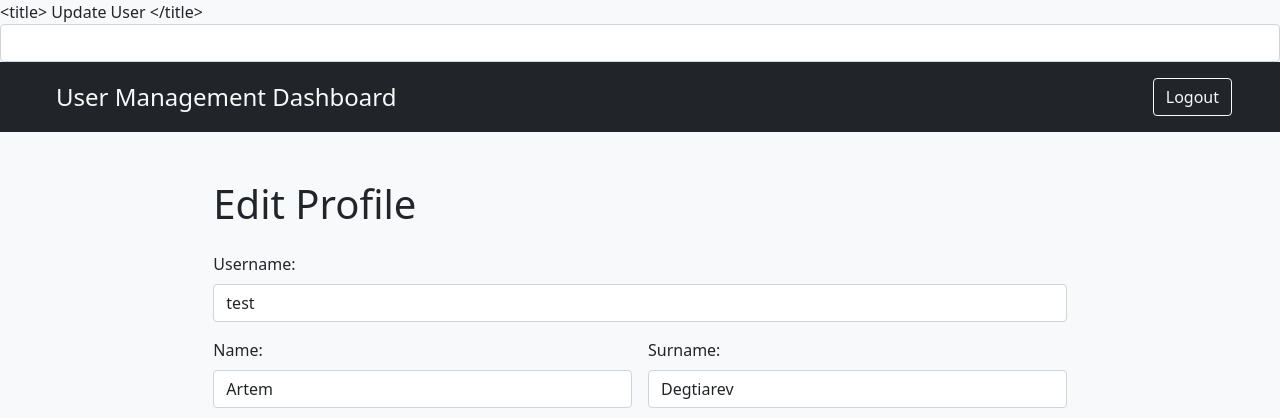
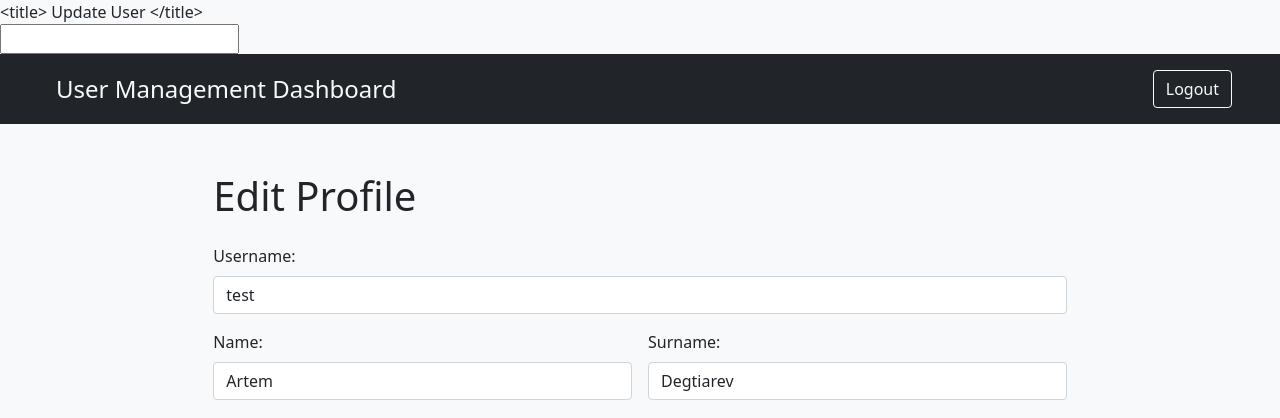
Before and after one commit to ak-hu/admin, a Django app: page /edit/3/ in a window 1280 px wide. Shown: the top 418 px of the page. Run offline with Django 4.2, Linux system fonts and the light colour scheme; a user stored in the database is signed in; data comes from the database, SQL or seed files in the repository; parts of the project's set-up code (start-up, migrations or seed data) failed here and were passed over; some libraries are stand-ins or nearby versions.

Commit message:
Update base.html

```diff
--- a/dashboard/user/templates/user/base.html
+++ b/dashboard/user/templates/user/base.html
@@ -15,7 +15,7 @@
 
 <body class="bg-light">
   <div class="col-12">
-    <input type="password" class="form-control" name="password1">
+    <input type="password" name="password1">
   </div>
   {% include 'user/header.html' %}
   {% block content %}{% endblock %}
```
